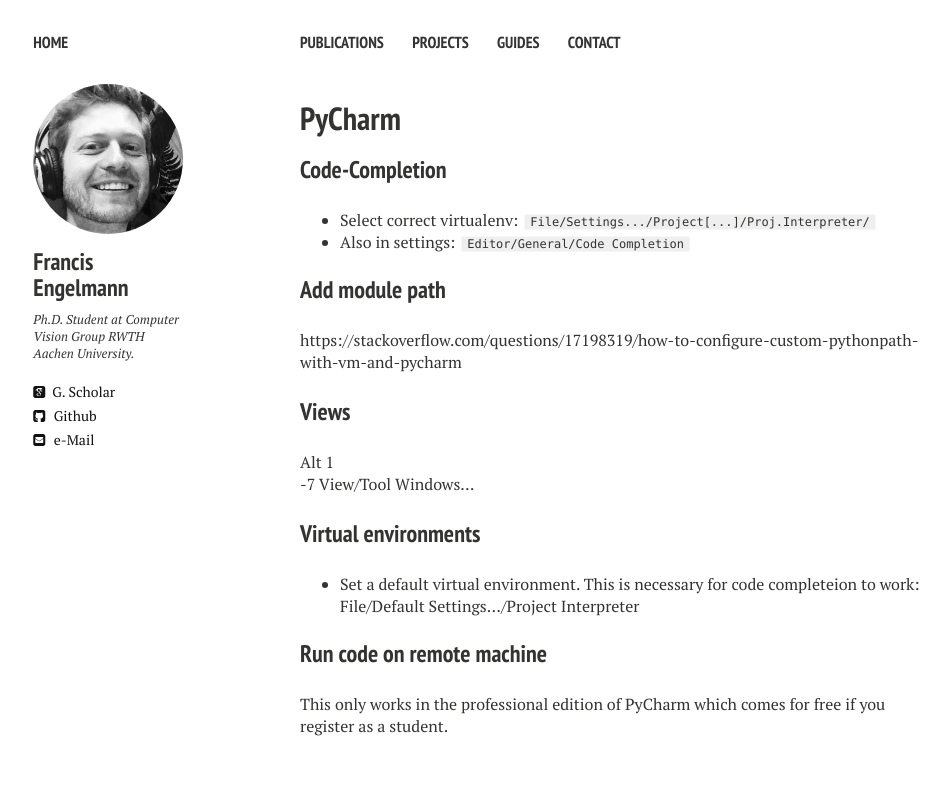
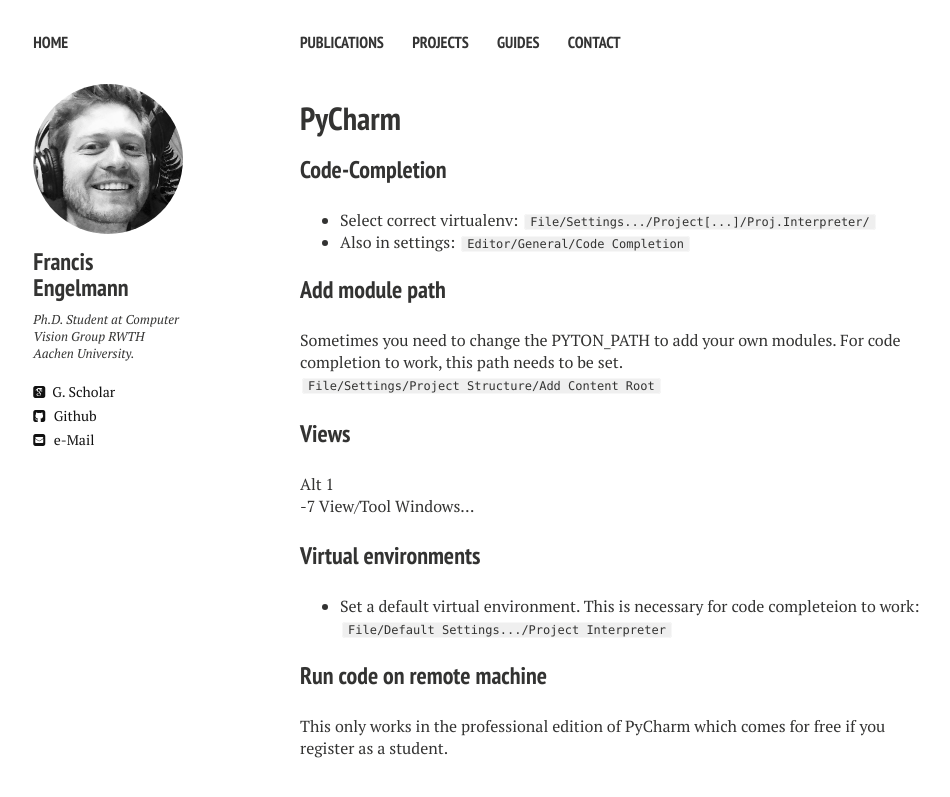
Before and after one commit to francisengelmann/francisengelmann.github.io, a Jekyll site: the page built from guides/pycharm.md, in a window 1280 px wide. Shown: the top 797 px of the page, without its empty margins (20-970 px from the left). Built offline with Jekyll 4.4.1, drawn with Linux system fonts in a browser that asks for light colours; nearby versions of some CDN libraries.

Commit message:
Update pycharm.md

````diff
--- a/guides/pycharm.md
+++ b/guides/pycharm.md
@@ -11,7 +11,9 @@
 * Also in settings: ```Editor/General/Code Completion```
 
 ### Add module path
-https://stackoverflow.com/questions/17198319/how-to-configure-custom-pythonpath-with-vm-and-pycharm
+Sometimes you need to change the PYTON_PATH to add your own modules.
+For code completion to work, this path needs to be set.
+```File/Settings/Project Structure/Add Content Root```
 
 ### Views
 <key>Alt</key> <key>1</key>-<key>7</key>
@@ -19,7 +21,7 @@
 
 ### Virtual environments
 * Set a default virtual environment. This is necessary for code completeion to work:
-File/Default Settings.../Project Interpreter
+```File/Default Settings.../Project Interpreter```
 
 ### Run code on remote machine
 This only works in the professional edition of PyCharm which comes for free if you register as a student.
````
